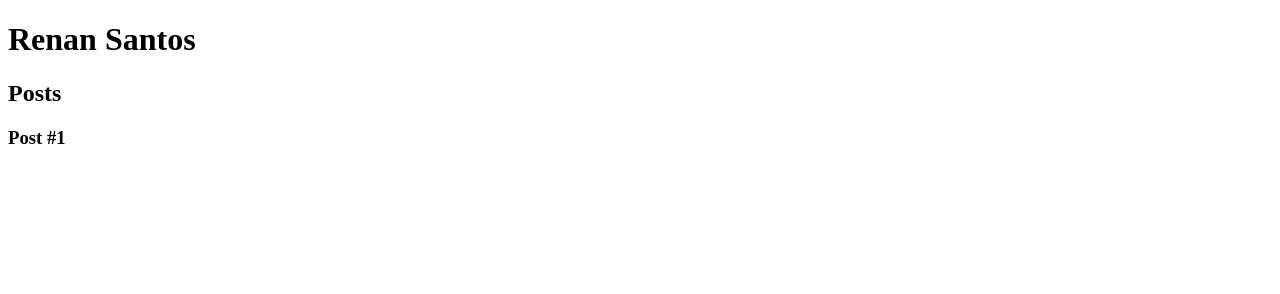
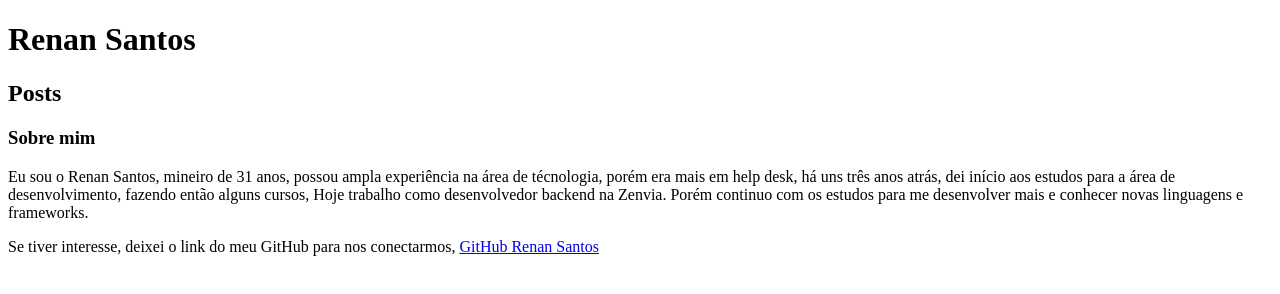
Before and after one commit to renandonizeti/dio_bootcamp, a plain HTML site: page Introdução ao curso HTML/Index.html in a window 1280 px wide. Drawn offline with Linux system fonts and the light colour scheme.

Commit message:
inserindo as tags de textos e links no HTML

```diff
--- a/Introdução ao curso HTML/Index.html
+++ b/Introdução ao curso HTML/Index.html
@@ -17,7 +17,12 @@
 
             <article>
                 <header>
-                    <h3> Post #1</h3>
+                    <h3> Sobre mim</h3>
+                    <p>Eu sou o Renan Santos, mineiro de 31 anos, possou ampla experiência na área de técnologia, porém era mais em help desk, há uns três anos atrás,
+                        dei início aos estudos para a área de desenvolvimento, fazendo então alguns cursos, Hoje trabalho como desenvolvedor backend na Zenvia.
+                        Porém continuo com os estudos para me desenvolver mais e conhecer novas linguagens e frameworks.
+                    </p>
+                    <p>Se tiver interesse, deixei o link do meu GitHub para nos conectarmos, <a href="https://github.com/renandonizeti" target="_blank"> GitHub Renan Santos </a></p>
                 </header>
             </article>
 
```
